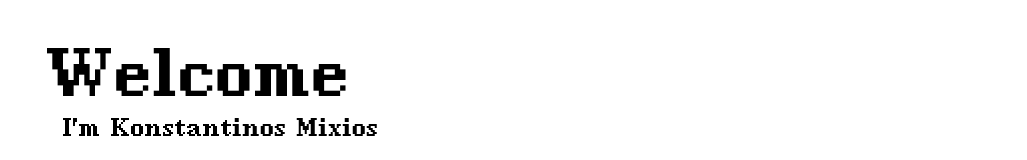
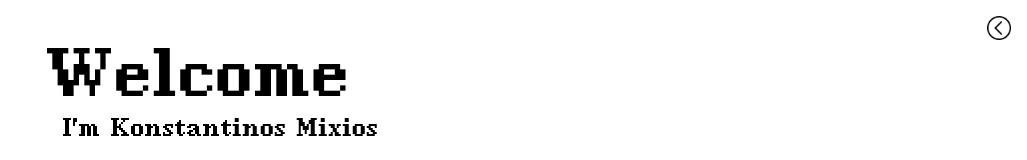
Before and after one commit to iammix/mixi-os, a React (Vite) app: page /about in a window 1280 px wide. Shown: the top 160 px of the page, without its empty margins (253-1280 px from the left). Built offline with nearby package versions, Linux system fonts and the light colour scheme.

Commit message:
BackArrow

```diff
--- a/src/components/apps/showcase-components/About.tsx
+++ b/src/components/apps/showcase-components/About.tsx
@@ -2,12 +2,15 @@ import React from 'react';
 import { Link } from 'react-router-dom';
 import CvDownload from './CvDownload';
 import me from '../../../assets/pictures/curme.jpg'
+import BackArrow from '../../general/BackArrow';
 
 interface AboutProps {}
 
 const About: React.FC<AboutProps> = (props) => {
     return (
         <div className='site-page-content'>
+            <BackArrow/>
+
             <h1 style={{marginLeft: -16}}>Welcome</h1>
             <h3>I'm Konstantinos Mixios</h3>
             <br/>
--- /dev/null
+++ b/src/components/general/BackArrow.tsx
@@ -0,0 +1,31 @@
+import React from 'react';
+import { useNavigate } from 'react-router-dom';
+import arrowIcon from '../../assets/pictures/arrowIcon.png'
+import { useAnimate } from 'framer-motion';
+
+
+const BackArrow: React.FC = ()=> {
+    const arrowNavigate = useNavigate();
+
+    return (
+        <div style={styles.arrowContainer} onClick={()=> arrowNavigate('/')}>
+            <img src={arrowIcon} alt='Back to Home' style={styles.arrow}/>
+        </div>
+    )
+};
+
+const styles: {[key:string]: React.CSSProperties} = {
+    arrowContainer: {
+        position: 'absolute',
+        top: 16,
+        right: 16,
+        cursor: 'pointer',
+    },
+    arrow: {
+        width: 24,
+        height: 24,
+    },
+};
+
+
+export default BackArrow;
```
Also changed, not shown: src/assets/pictures/arrowIcon.png (added).
